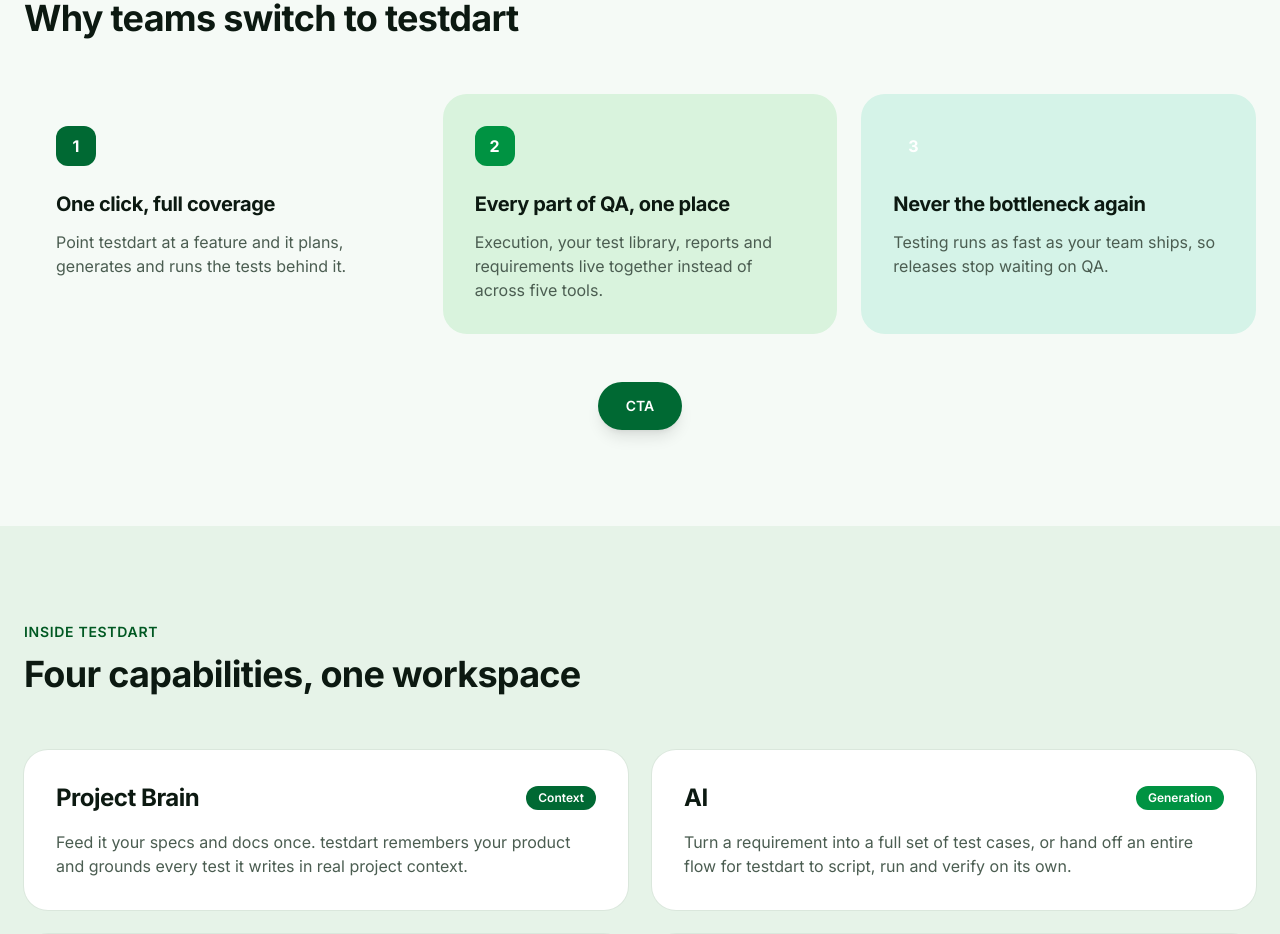
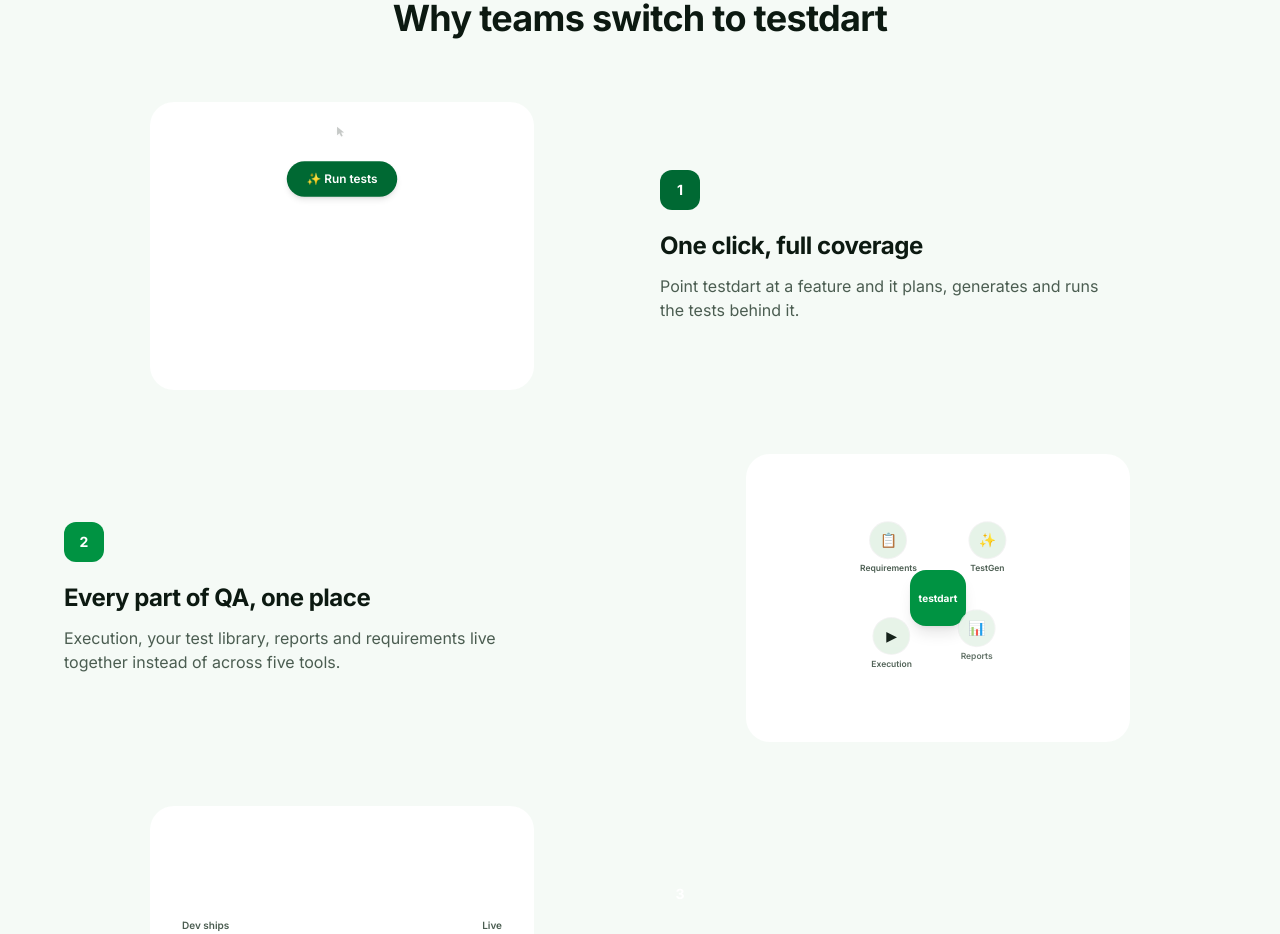
Before and after one commit to Googlealibi/Testdart---Landing---Website, a React (Vite) app: page / in a window 1280 px wide. Shown: the part 1640-2574 px from the top of the page. Built offline with nearby package versions, Linux system fonts and the light colour scheme.

Commit message:
Why testdart section changes

```diff
--- a/src/components/WhyTestDart.jsx
+++ b/src/components/WhyTestDart.jsx
@@ -1,3 +1,4 @@
+import { motion } from "framer-motion";
 import Reveal from "./Reveal";
 
 const benefits = [
@@ -6,47 +7,210 @@
     body: "Point testdart at a feature and it plans, generates and runs the tests behind it.",
     tint: "var(--color-indigo-500)",
     bg: "var(--color-indigo-50)",
+    Visual: OneClickVisual,
   },
   {
     title: "Every part of QA, one place",
     body: "Execution, your test library, reports and requirements live together instead of across five tools.",
     tint: "var(--color-teal-500)",
     bg: "oklch(94% 0.04 150)",
+    Visual: OnePlaceVisual,
   },
   {
     title: "Never the bottleneck again",
     body: "Testing runs as fast as your team ships, so releases stop waiting on QA.",
     tint: "var(--color-coral-500)",
     bg: "oklch(94% 0.035 172)",
+    Visual: NeverBottleneckVisual,
   },
 ];
+
+function VisualFrame({ bg, children }) {
+  return (
+    <div
+      className="flex aspect-[4/3] w-full items-center justify-center overflow-hidden rounded-3xl"
+      style={{ background: bg }}
+    >
+      {children}
+    </div>
+  );
+}
+
+function OneClickVisual({ tint }) {
+  return (
+    <VisualFrame bg="white">
+      <div className="relative flex flex-col items-center gap-2">
+        <motion.button
+          className="pointer-events-none rounded-full px-5 py-2.5 text-xs font-semibold text-white shadow-md"
+          style={{ background: tint }}
+          animate={{ scale: [1, 1, 0.94, 1, 1] }}
+          transition={{ duration: 3, repeat: Infinity, times: [0, 0.25, 0.28, 0.32, 1], ease: "easeInOut" }}
+        >
+          ✨ Run tests
+        </motion.button>
+
+        <motion.div
+          className="pointer-events-none absolute h-3 w-3"
+          animate={{
+            x: [0, 0, 0, 0],
+            y: [-46, -46, 0, -46],
+            opacity: [1, 1, 1, 0],
+            scale: [1, 1, 0.75, 1],
+          }}
+          transition={{ duration: 3, repeat: Infinity, times: [0, 0.15, 0.28, 0.32], ease: "easeInOut" }}
+        >
+          <svg viewBox="0 0 16 16" className="h-3 w-3 drop-shadow">
+            <path d="M1 1 L1 13 L4.5 10.2 L6.8 15 L9 14 L6.7 9.2 L11 9.2 Z" fill="var(--color-ink)" />
+          </svg>
+        </motion.div>
+
+        <div className="mt-4 flex flex-col gap-1.5">
+          {[0, 1, 2, 3].map((i) => (
+            <motion.div
+              key={i}
+              className="flex items-center gap-1.5 rounded-full bg-[var(--color-canvas-alt)] px-3 py-1"
+              animate={{
+                opacity: [0, 0, 1, 1, 0],
+                x: [-8, -8, 0, 0, -8],
+              }}
+              transition={{
+                duration: 3,
+                repeat: Infinity,
+                ease: "easeInOut",
+                times: [0, 0.34 + i * 0.06, 0.36 + i * 0.06, 0.9, 1],
+              }}
+            >
+              <span className="h-1.5 w-1.5 rounded-full" style={{ background: tint }} />
+              <span className="text-[10px] font-medium text-[var(--color-ink)]">Test case {i + 1}</span>
+            </motion.div>
+          ))}
+        </div>
+      </div>
+    </VisualFrame>
+  );
+}
+
+function OnePlaceVisual({ tint }) {
+  const chips = [
+    { label: "Requirements", icon: "📋", angle: -135 },
+    { label: "TestGen", icon: "✨", angle: -45 },
+    { label: "Execution", icon: "▶", angle: 135 },
+    { label: "Reports", icon: "📊", angle: 45 },
+  ];
+  const dist = 70;
+
+  return (
+    <VisualFrame bg="white">
+      <div className="relative h-40 w-40">
+        <motion.div
+          className="absolute left-1/2 top-1/2 flex h-14 w-14 -translate-x-1/2 -translate-y-1/2 items-center justify-center rounded-2xl text-[10px] font-bold text-white shadow-lg"
+          style={{ background: tint }}
+          animate={{ scale: [1, 1.08, 1] }}
+          transition={{ duration: 3.4, repeat: Infinity, ease: "easeInOut" }}
+        >
+          testdart
+        </motion.div>
+
+        {chips.map((chip, i) => {
+          const rad = (chip.angle * Math.PI) / 180;
+          const x = Math.cos(rad) * dist;
+          const y = Math.sin(rad) * dist;
+          return (
+            <motion.div
+              key={chip.label}
+              className="absolute left-1/2 top-1/2 flex -translate-x-1/2 -translate-y-1/2 flex-col items-center gap-1"
+              animate={{ x: [x, x, 0, x], y: [y, y, 0, y], opacity: [1, 1, 0.4, 1] }}
+              transition={{
+                duration: 3.4,
+                repeat: Infinity,
+                ease: "easeInOut",
+                delay: i * 0.15,
+                times: [0, 0.5, 0.7, 1],
+              }}
+            >
+              <span
+                className="flex h-9 w-9 items-center justify-center rounded-full bg-[var(--color-canvas-alt)] text-sm ring-1 ring-black/5"
+              >
+                {chip.icon}
+              </span>
+              <span className="text-[8.5px] font-semibold text-[var(--color-ink-soft)]">{chip.label}</span>
+            </motion.div>
+          );
+        })}
+      </div>
+    </VisualFrame>
+  );
+}
+
+function NeverBottleneckVisual({ tint }) {
+  return (
+    <VisualFrame bg="white">
+      <div className="w-full px-8">
+        <div className="flex items-center justify-between text-[10px] font-semibold text-[var(--color-ink-soft)]">
+          <span>Dev ships</span>
+          <span>Live</span>
+        </div>
+        <div className="relative mt-3 h-1.5 w-full overflow-hidden rounded-full bg-[var(--color-canvas-alt)]">
+          <motion.div
+            className="absolute inset-y-0 left-0 rounded-full"
+            style={{ background: tint }}
+            animate={{ width: ["0%", "100%", "100%"] }}
+            transition={{ duration: 2.2, repeat: Infinity, ease: "easeInOut", times: [0, 0.7, 1] }}
+          />
+          <motion.div
+            className="absolute -top-1.5 h-4 w-4 rounded-full shadow-md"
+            style={{ background: tint }}
+            animate={{ left: ["0%", "97%", "97%"] }}
+            transition={{ duration: 2.2, repeat: Infinity, ease: "easeInOut", times: [0, 0.7, 1] }}
+          />
+        </div>
+        <motion.p
+          className="mt-4 text-center text-xs font-semibold"
+          style={{ color: tint }}
+          animate={{ opacity: [0, 0, 1, 1, 0] }}
+          transition={{ duration: 2.2, repeat: Infinity, ease: "easeInOut", times: [0, 0.65, 0.75, 0.95, 1] }}
+        >
+          Tests kept pace — shipped on time
+        </motion.p>
+      </div>
+    </VisualFrame>
+  );
+}
 
 export default function WhyTestDart() {
   return (
     <section className="px-6 py-24">
-      <div className="mx-auto max-w-7xl">
-        <Reveal>
-          <h2 className="max-w-2xl text-3xl font-bold md:text-4xl">Why teams switch to testdart</h2>
+      <div className="mx-auto max-w-6xl">
+        <Reveal className="text-center">
+          <h2 className="mx-auto max-w-2xl text-3xl font-bold md:text-4xl">Why teams switch to testdart</h2>
         </Reveal>
 
-        <div className="mt-14 grid gap-6 md:grid-cols-3">
+        <div className="mt-16 flex flex-col gap-16">
           {benefits.map((b, i) => (
-            <Reveal key={b.title} delay={i * 0.12}>
+            <Reveal key={b.title} delay={i * 0.1}>
               <div
-                className="h-full rounded-3xl p-8 transition-transform hover:-translate-y-1"
-                style={{ background: b.bg }}
+                className={`grid items-center gap-10 md:grid-cols-2 ${i % 2 === 1 ? "md:[&>*:first-child]:order-2" : ""}`}
               >
-                <span className="flex h-10 w-10 items-center justify-center rounded-xl text-white font-bold" style={{ background: b.tint }}>
-                  {i + 1}
-                </span>
-                <h3 className="mt-6 text-xl font-bold">{b.title}</h3>
-                <p className="mt-3 text-[var(--color-ink-soft)]">{b.body}</p>
+                <div className="mx-auto w-full max-w-sm">
+                  <b.Visual tint={b.tint} />
+                </div>
+
+                <div>
+                  <span
+                    className="flex h-10 w-10 items-center justify-center rounded-xl text-sm font-bold text-white"
+                    style={{ background: b.tint }}
+                  >
+                    {i + 1}
+                  </span>
+                  <h3 className="mt-5 text-2xl font-bold">{b.title}</h3>
+                  <p className="mt-3 max-w-md text-[var(--color-ink-soft)]">{b.body}</p>
+                </div>
               </div>
             </Reveal>
           ))}
         </div>
 
-        <Reveal delay={0.3} className="mt-12 flex justify-center">
+        <Reveal delay={0.3} className="mt-16 flex justify-center">
           <a
             href="#pricing"
             className="inline-block rounded-full px-7 py-3.5 text-sm font-semibold text-white shadow-lg transition-transform hover:scale-105"
```
